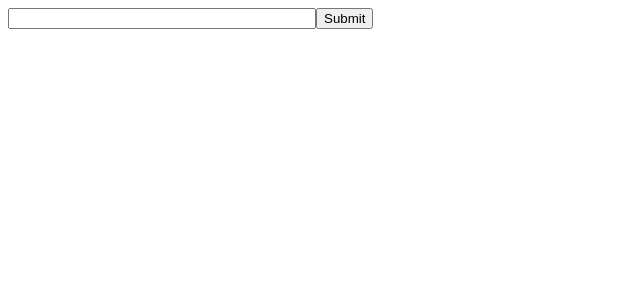
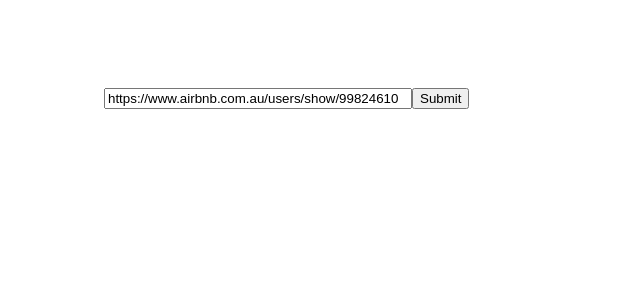
Before and after one commit to GaryGolf/fcc-socail-control, a React app: page / in a window 1280 px wide. Shown: the top 300 px of the page, without its empty margins (0-640 px from the left). Built offline with nearby package versions, Linux system fonts and the light colour scheme.

Commit message:
minor changes

```diff
--- a/src/components/search-form.tsx
+++ b/src/components/search-form.tsx
@@ -12,7 +12,7 @@
 
   constructor(props:Props) {
     super(props)
-    this.state = { url: '' };
+    this.state = { url: 'https://www.airbnb.com.au/users/show/99824610' };
   }
 
   private handleInputChange = (event:React.ChangeEvent<HTMLInputElement>) => {
@@ -27,7 +27,6 @@
 
   render() {
     return (
-      <div className={styles.container}>
       <form className={styles.form} onSubmit={this.handleFormSubmit}>
         <input
           className={styles.input}
@@ -37,7 +36,6 @@
         />
         <input type="submit" />
       </form>
-      </div>
     )
   }
 }
--- a/src/social-control.tsx
+++ b/src/social-control.tsx
@@ -1,10 +1,11 @@
 import * as React from 'react';
-// import * as styles from './index.css';
 import * as fetchJsonp from 'fetch-jsonp';
 import SearchForm from './components/search-form';
 import UserInfo from './components/user-info';
 import UserPage from './components/user-page';
 import { config } from './config';
+
+import * as styles from './social-control.css';
 
 
 interface Props {}
@@ -21,14 +22,15 @@
   constructor(props:Props) {
     super(props)
 
+    this.parser = new DOMParser();
     this.state = { html: '' , message: null };
   }
 
-  private checkNetwork = (url:string):string => {
+  private getNetwork = (url:string):string => {
     if (!url) return null;
-    const a = document.createElement('a'); a.href = url;
-    const network = Object.keys(config).find(key => config[key].hosts.includes(a.hostname));
-    a.remove();
+
+    const { hostname } = new URL(url)
+    const network = Object.keys(config).find(key => config[key].hosts.includes(hostname));
     return network || null;
   }
 
@@ -45,7 +47,7 @@
 
   private handleFormSubmit = (url:string) => {
 
-    this.network = this.checkNetwork(url)
+    this.network = this.getNetwork(url)
     if(!this.network) return;
 
     this.setState({ message: '...loading' })
@@ -66,13 +68,15 @@
 
   render() {
     const { html, message } = this.state;
-    const info = null;
+    const info = this.extractUserInfo(html);
     return (
-      <div>
+      <div className={styles.container}>
         <h1 style={{position: 'fixed', padding: '3rem',bottom:0, right:0}}>{message}</h1>
         <UserPage html={html}/>
-        <SearchForm onSubmit={this.handleFormSubmit}/>
-        <UserInfo info={info}/>
+        <div className={styles.plate}>
+          <SearchForm onSubmit={this.handleFormSubmit}/>
+          <UserInfo info={info}/>
+        </div>
       </div>
     )
   }
```
Lines whose indentation alone changed are shown as unchanged.
